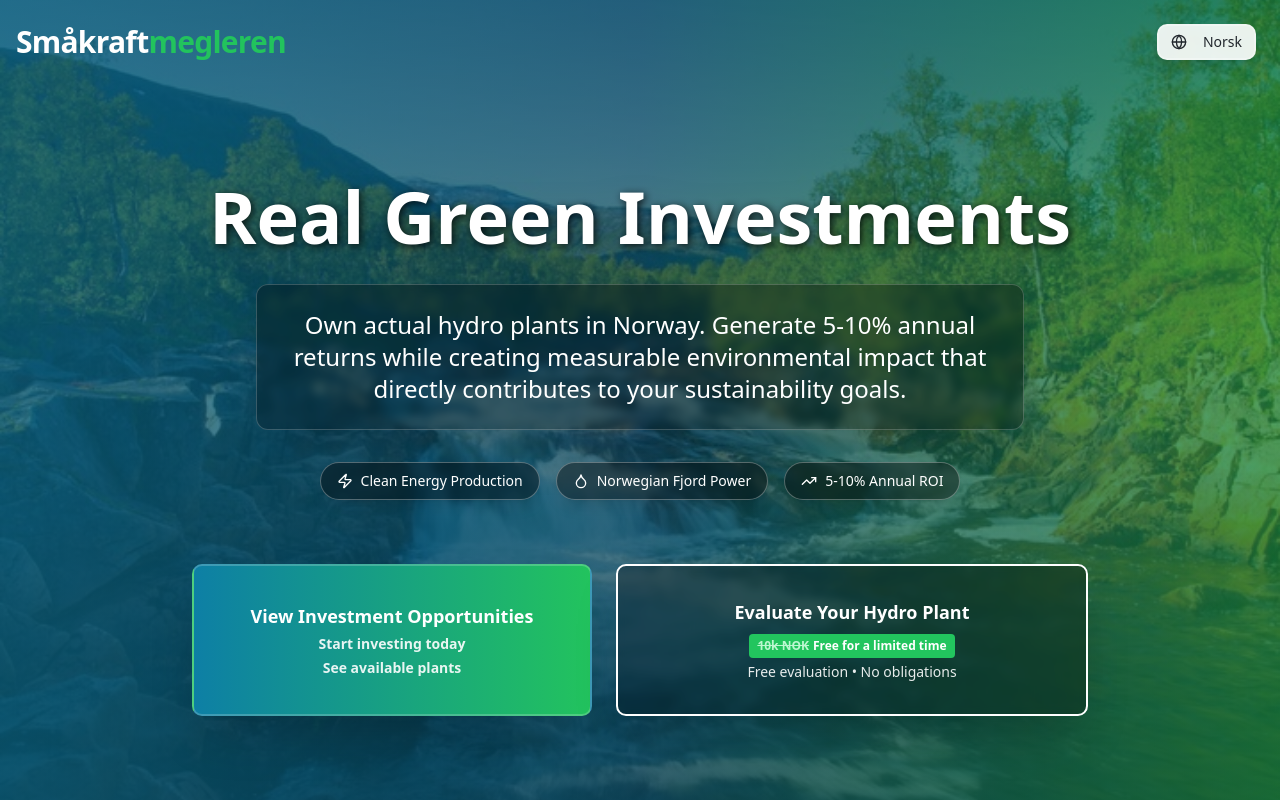
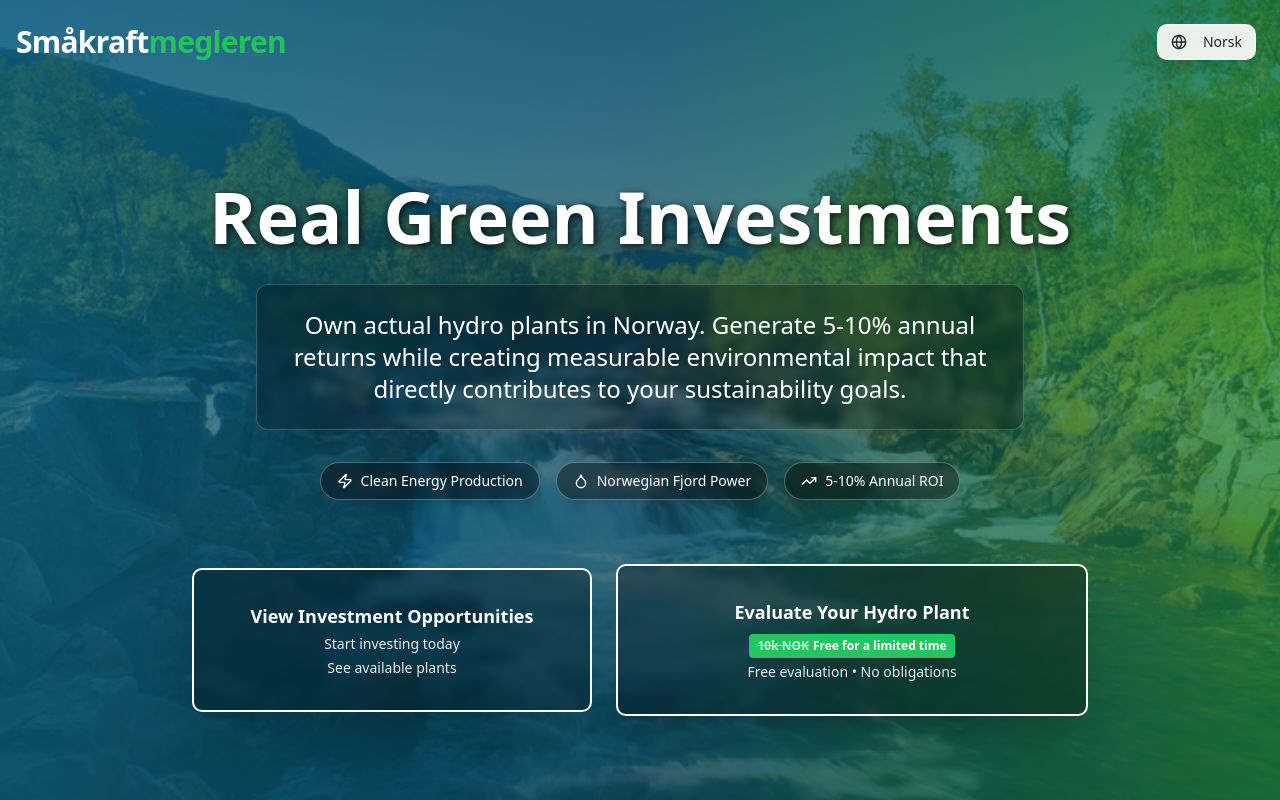
Before and after one commit to rastumbenjamin-gif/smakraftmegleren, a React (Vite) app: page / in a window 1280 px wide. Shown: the top 800 px of the page. Built offline with nearby package versions, Linux system fonts and the light colour scheme.

Commit message:
Update hero section styling

```diff
--- a/src/components/HeroSection.tsx
+++ b/src/components/HeroSection.tsx
@@ -47,11 +47,11 @@ export const HeroSection = () => {
             </div>
           </div>
 
-          <div className="flex flex-col sm:flex-row gap-6 justify-center items-stretch pt-8 animate-fade-in [animation-delay:1000ms] max-w-5xl mx-auto">
+          <div className="flex flex-col sm:flex-row gap-6 justify-center items-center pt-8 animate-fade-in [animation-delay:1000ms] max-w-5xl mx-auto">
             <Button
-              variant="invest"
+              variant="outline"
               size="lg"
-              className="w-full sm:w-auto sm:min-w-[300px] lg:min-w-[400px] text-base sm:text-lg px-4 sm:px-6 py-6 sm:py-8 h-auto min-h-[120px] bg-gradient-to-r from-hydro-blue to-hydro-green hover:opacity-90 shadow-2xl border-2 border-white/20"
+              className="w-full sm:w-auto sm:min-w-[300px] lg:min-w-[400px] text-base sm:text-lg px-4 sm:px-6 py-6 sm:py-8 h-auto min-h-[120px] bg-black/30 backdrop-blur-sm text-white border-2 border-white hover:bg-white hover:text-primary shadow-2xl"
               onClick={() => document.getElementById('investment-opportunities')?.scrollIntoView({ behavior: 'smooth' })}
             >
               <div className="flex flex-col items-center justify-center text-center h-full gap-1">
@@ -68,13 +68,13 @@ export const HeroSection = () => {
               >
                 <div className="flex flex-col items-center justify-center text-center w-full h-full">
                   <div className="flex flex-wrap items-center justify-center gap-2 mb-1">
-                    <span className="font-bold whitespace-nowrap">{t('hero.cta2')}</span>
+                    <span className="font-bold whitespace-nowrap text-white">{t('hero.cta2')}</span>
                     <div className="flex items-center gap-1 bg-green-500 px-2 py-1 rounded text-xs font-bold text-white whitespace-nowrap">
                       <span className="line-through text-green-200">10k NOK</span>
                       <span>{t('hero.freeLimited')}</span>
                     </div>
                   </div>
-                  <span className="text-sm opacity-90">{t('hero.cta2.subtitle')}</span>
+                  <span className="text-sm opacity-90 text-white">{t('hero.cta2.subtitle')}</span>
                 </div>
               </Button>
             </SellPowerPlantModal>
```
